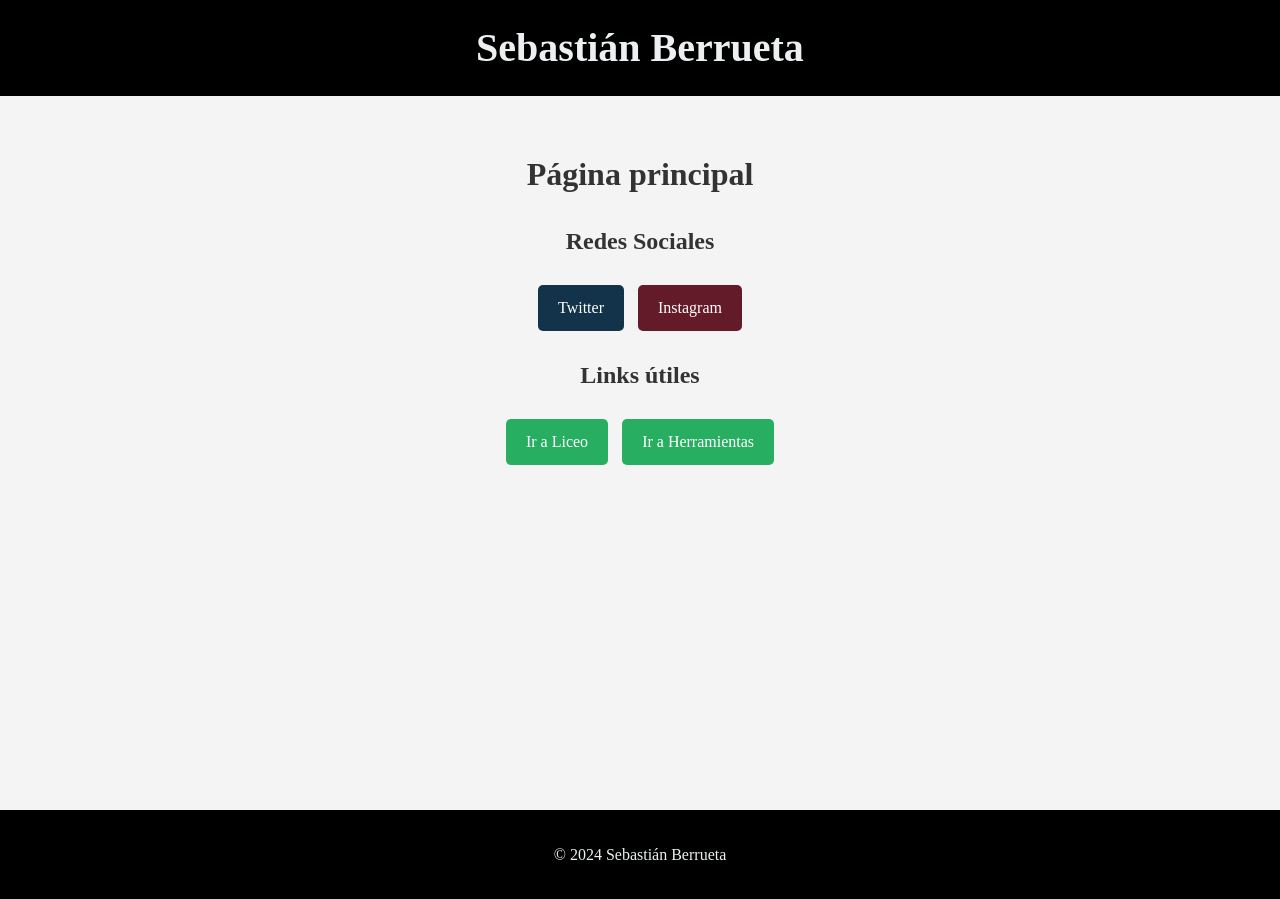
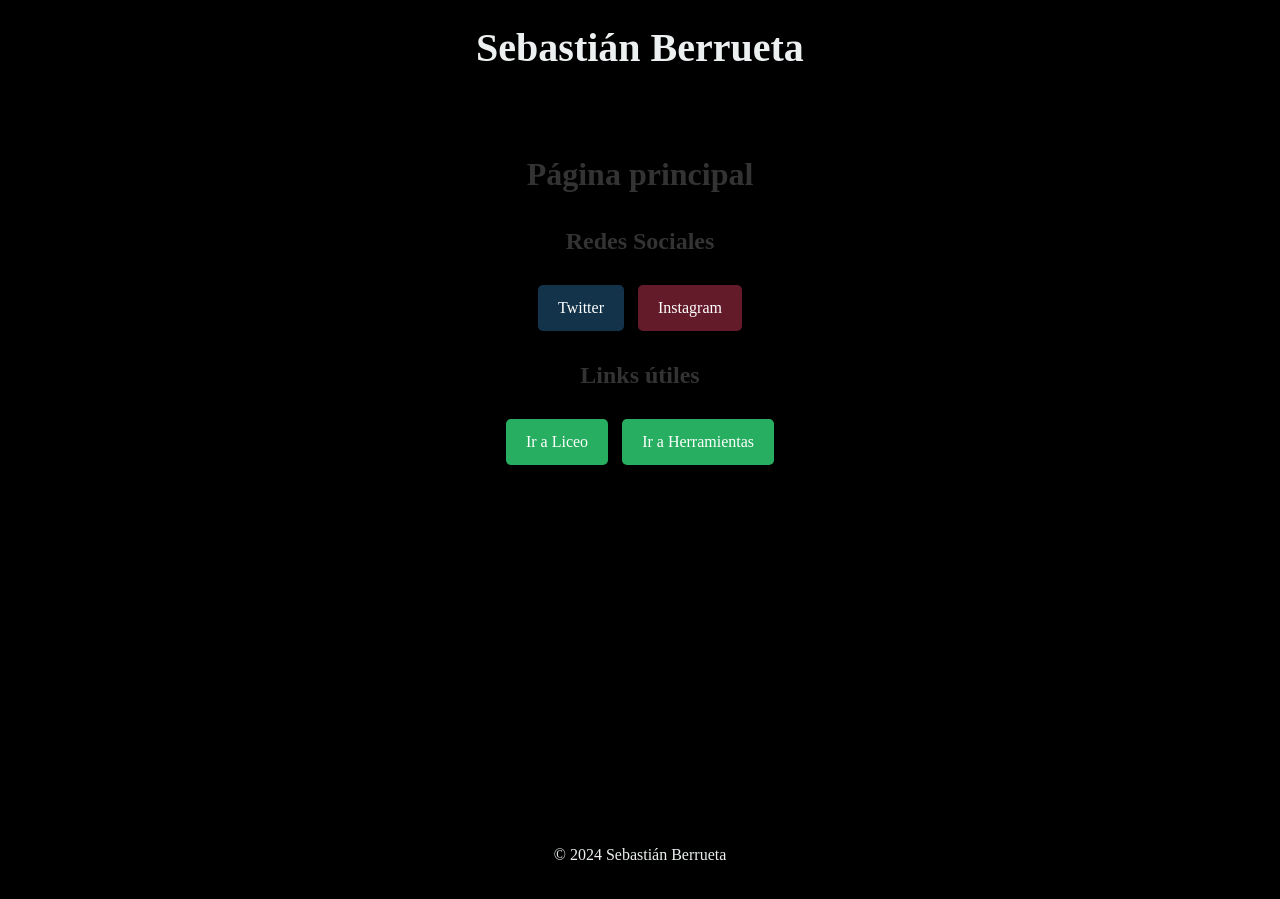
Before and after one commit to berruetaa/berruetaa.github.io, a Jekyll site: the page built from index.md, in a window 1280 px wide. Built offline with Jekyll 4.4.1, drawn with Linux system fonts in a browser that asks for light colours; some web fonts are replaced.

Commit message:
Actualizar styles.css

```diff
--- a/assets/css/styles.css
+++ b/assets/css/styles.css
@@ -3,7 +3,7 @@
   line-height: 1.6;
   margin: 0;
   padding: 0;
-  background-color: #f4f4f4;
+  background-color: #000; /* Cambia el color de fondo a negro para la lluvia de estrellas */
   color: #333;
 }
 
@@ -104,3 +104,38 @@
   from { opacity: 0; transform: translateY(20px); }
   to { opacity: 1; transform: translateY(0); }
 }
+
+/* Estilos para la lluvia de estrellas */
+#stars, #twinkling {
+  position: absolute;
+  top: 0;
+  left: 0;
+  width: 100%;
+  height: 100%;
+  pointer-events: none;
+  z-index: 0;
+}
+
+#stars {
+  background: transparent;
+}
+
+#twinkling {
+  z-index: 1;
+  background: transparent;
+}
+
+@keyframes twinkling {
+  0% { opacity: 0.2; }
+  50% { opacity: 1; }
+  100% { opacity: 0.2; }
+}
+
+.star {
+  position: absolute;
+  background-color: white;
+  border-radius: 50%;
+  width: 2px;
+  height: 2px;
+  opacity: 0.5;
+}
```
